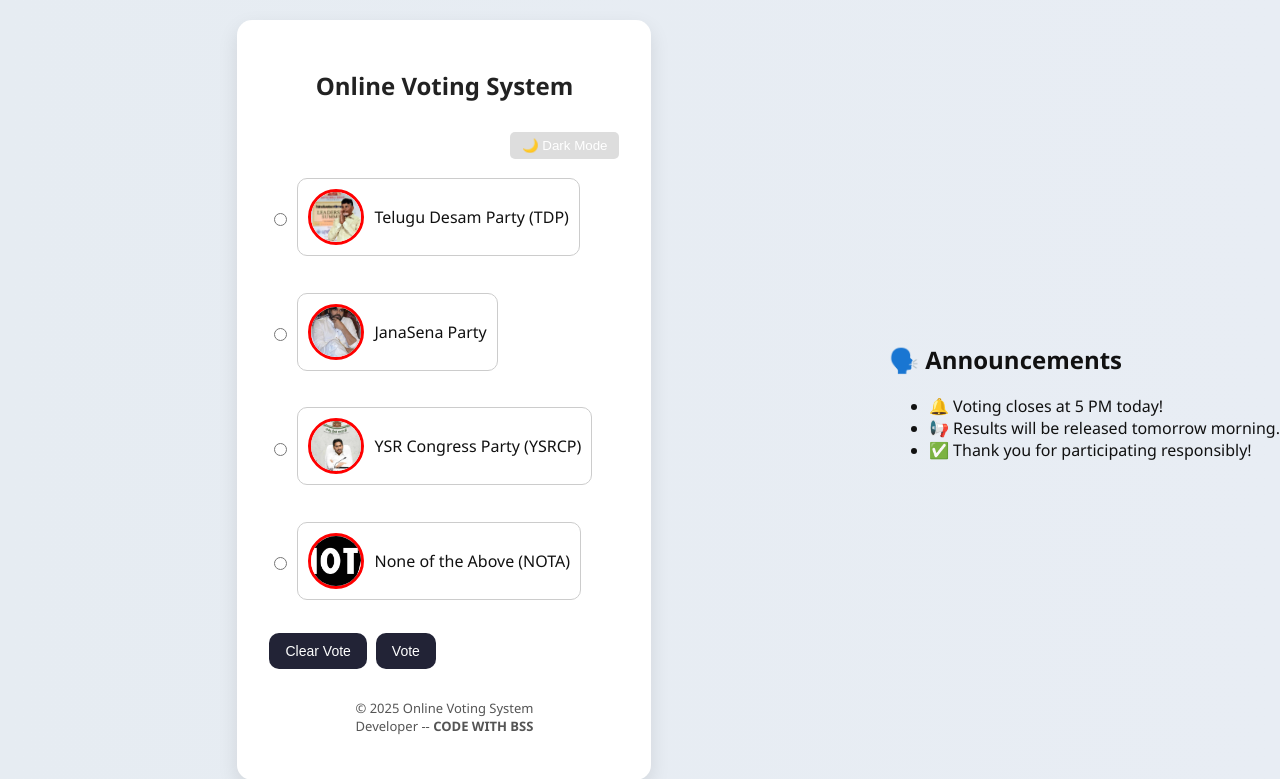
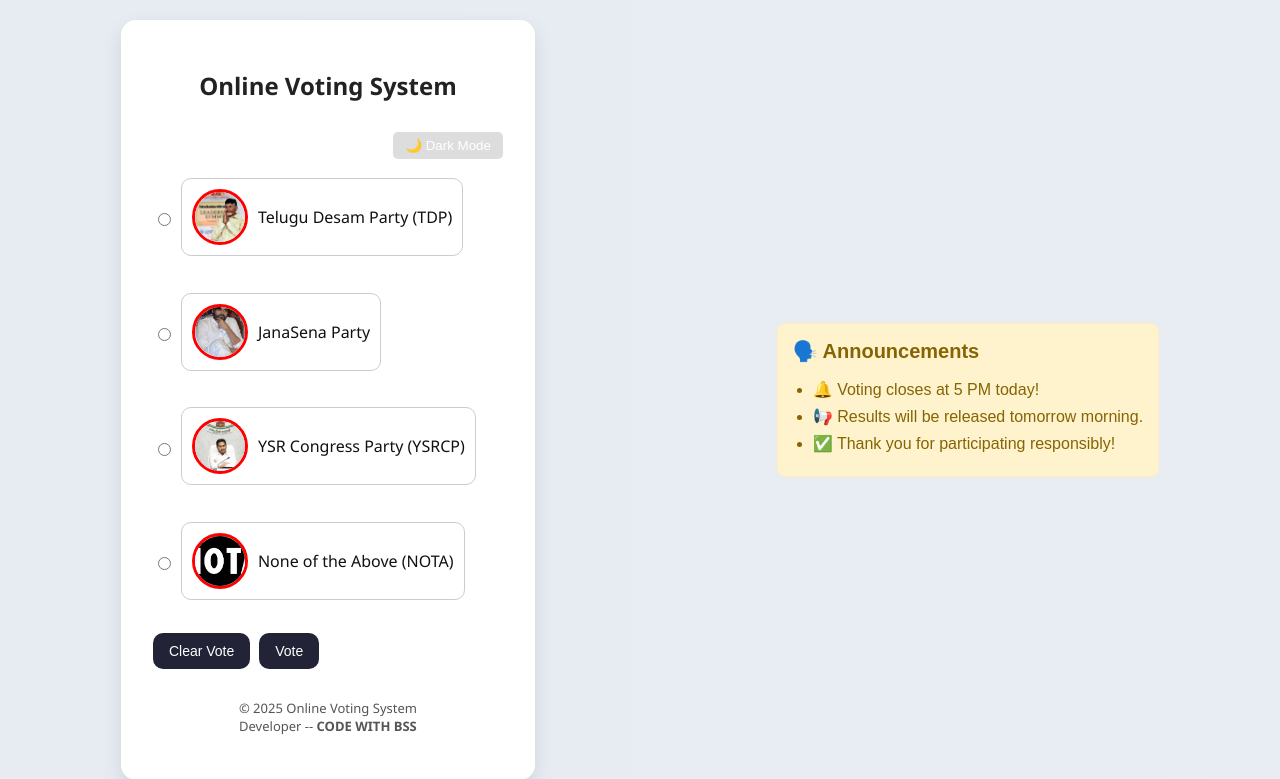
Before and after one commit to Bhanu-lpu/Onlinevotingapp, a Flask app: page / in a window 1280 px wide. Shown: the top 779 px of the page. Run offline with Flask 3, Linux system fonts and the light colour scheme.

Commit message:
Update style.css

```diff
--- a/static/style.css
+++ b/static/style.css
@@ -406,3 +406,27 @@ body.dark .theme-toggle button {
   color: white;
   border: 1px solid #666;
 }
+.announcement-box {
+    background-color: #fff3cd;
+    border: 1px solid #ffeeba;
+    padding: 15px;
+    border-radius: 8px;
+    margin: 20px auto;
+    max-width: 600px;
+    color: #856404;
+    font-family: Arial, sans-serif;
+}
+
+.announcement-box h2 {
+    margin-top: 0;
+    font-size: 20px;
+}
+
+.announcement-box ul {
+    padding-left: 20px;
+    margin: 0;
+}
+
+.announcement-box li {
+    margin-bottom: 8px;
+}
```
